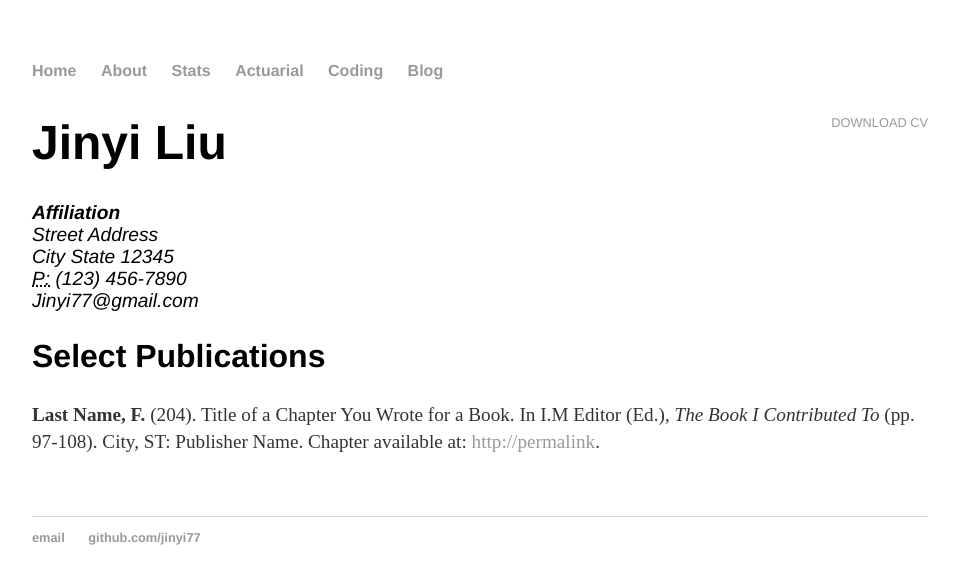
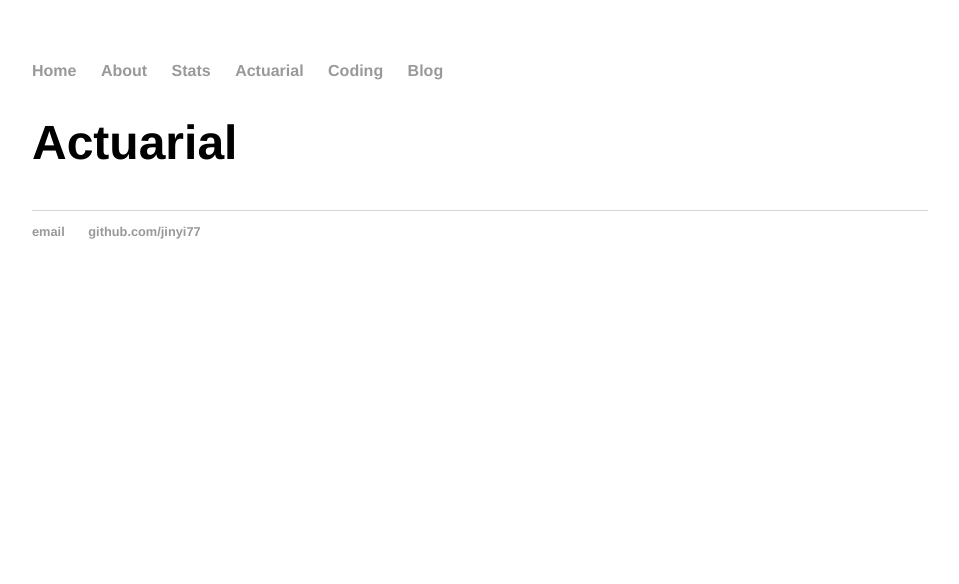
Before and after one commit to Jinyi77/Jinyi77.github.io, a Jekyll site: the page built from actuarial/index.html, in a window 1280 px wide. Shown: the top 584 px of the page, without its empty margins (160-1119 px from the left). Built offline with Jekyll 4.4.1, drawn with Linux system fonts in a browser that asks for light colours.

Commit message:
Update index.html

```diff
--- a/actuarial/index.html
+++ b/actuarial/index.html
@@ -1,22 +1,12 @@
 ---
 layout: default
-title: Actuarial Science
+title: Actuarial
 ---
+<h1>{{ page.title }}</h1>
+<ul class="posts">
 
-	<div class="cv">
-		<a href="#" class="download" title="Download CV as PDF">Download CV</a>
-					<h1>Jinyi Liu</h1>
-					<address>
-					<strong>Affiliation</strong><br>
-					Street Address<br>
-					City State 12345<br>
-					<abbr title="phone">P:</abbr> (123) 456-7890<br>
-					<span class="obfuscate">Jinyi77@gmail.com</span>
-					</address>
+  {% for post in site.posts %}
+    <li><span>{{ post.date | date_to_string }}</span> &raquo; <a href="{{ post.url }}" title="{{ post.title }}">{{ post.title }}</a></li>
+  {% endfor %}
 
-					<h2>Select Publications</h2>
-
-					<p><strong>Last Name, F.</strong> (204). Title of a Chapter You Wrote for a Book. In I.M Editor (Ed.), <em>The Book I Contributed To</em> (pp. 97-108). City, ST: Publisher Name. Chapter available at: <a href="#">http://permalink</a>.
-
-
-	</div>
+</ul>
```
